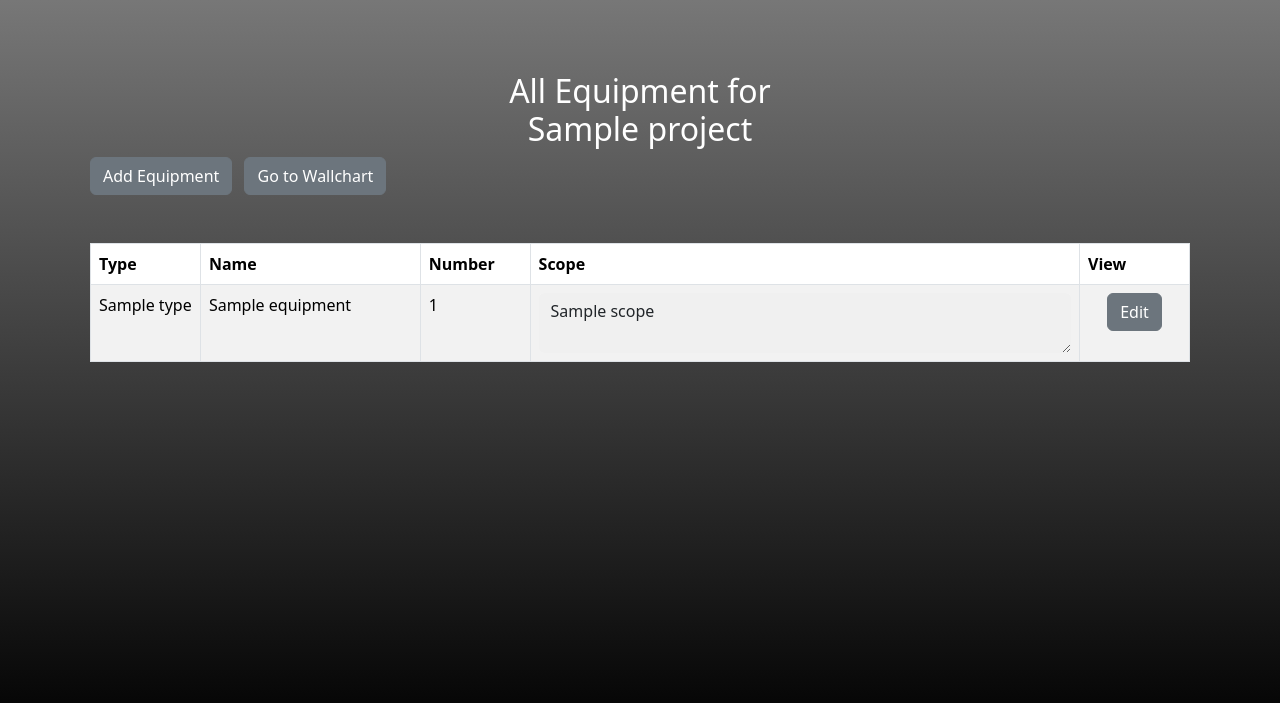
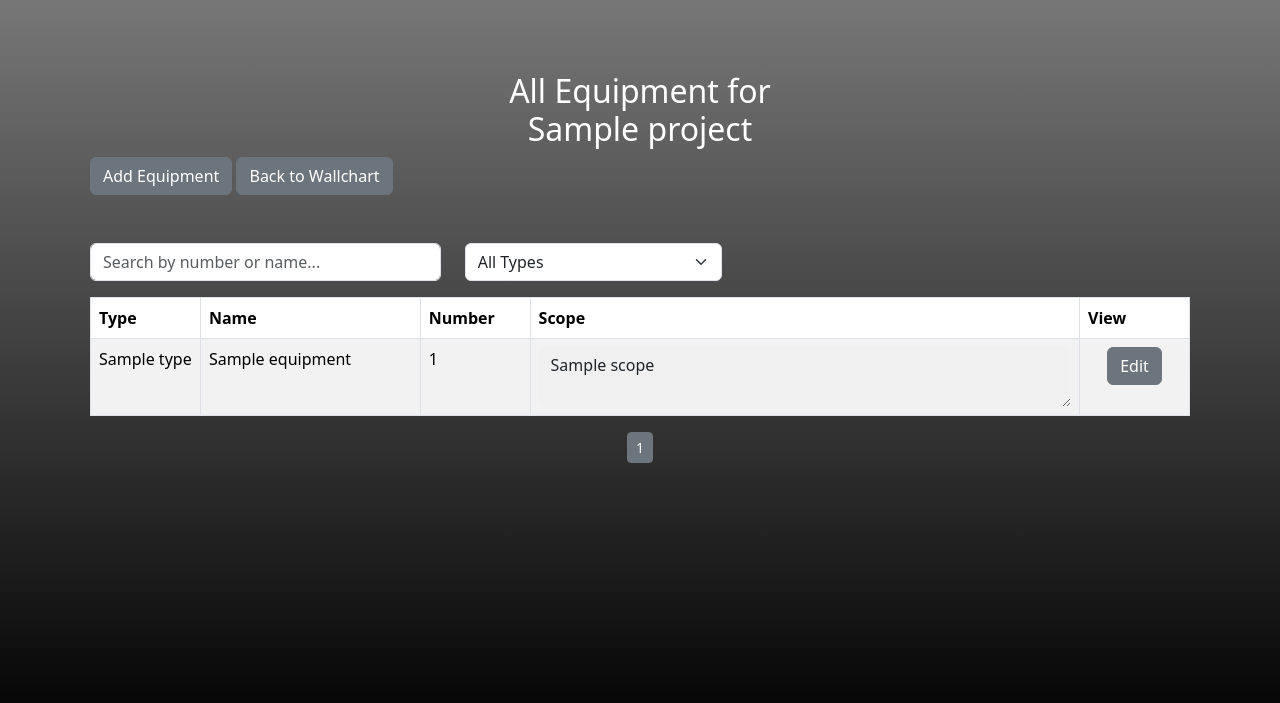
Before and after one commit to chadapopp/Digital-Wallchart, a Flask app: template flask_app/templates/equipment/all_equipment_per_project.html in a window 1280 px wide. Shown: the part 56-759 px from the top of the page. Run offline with Flask 3, Linux system fonts and the light colour scheme; the template is opened without the code that fills it: most values are stand-ins (such as "Sample title", 1, 10 or a date in 2020).

Commit message:
Update all_equipment_per_project.html

```diff
--- a/flask_app/templates/equipment/all_equipment_per_project.html
+++ b/flask_app/templates/equipment/all_equipment_per_project.html
@@ -6,14 +6,33 @@
     <div class="row justify-content-center">
         <div class="col">
             <a href="/add_single_equipment/{{ project.id }}" class="btn btn-secondary mb-5">Add Equipment</a>
-            <a href="{{ url_for('wallchart', project_id=project.id) }}" class="btn btn-secondary mb-5 ms-2">Go to Wallchart</a>
+            <a href="{{ url_for('wallchart', project_id=project.id) }}" class="btn btn-secondary mb-5">Back to Wallchart</a>
+
             <div class="table-responsive">
+                <div class="row mb-3">
+                    <div class="col-md-4">
+                        <input type="text" id="searchInput" class="form-control" placeholder="Search by number or name...">
+                    </div>
+                    <div class="col-md-3">
+                        <select id="typeFilter" class="form-select">
+                            <option value="">All Types</option>
+                            <option value="Pipe">Pipe</option>
+                            <option value="Exchanger">Exchanger</option>
+                            <option value="Tower">Tower</option>
+                            <option value="Drum">Drum</option>
+                            <option value="Fin Fan">Fin Fan</option>
+
+                        </select>
+                    </div>
+                </div>
+
+
                 <table class="table table-striped table-bordered" style="background-color: transparent;" id="equipment_table">
                     <thead>
                         <tr>
-                            <th class="type-column">Type</th>
-                            <th class="name-column">Name</th>
-                            <th class="number-column">Number</th>
+                            <th class="type-column sortable">Type</th>
+                            <th class="name-column sortable">Name</th>
+                            <th class="number-column sortable">Number</th>
                             <th class="scope-column">Scope</th>
                             <th class="view-column">View</th>
                         </tr>
@@ -21,19 +40,120 @@
                     <tbody>
                         {% for equipment in equipment_data %}
                         <tr>
-                            <td class="type-column">{{equipment.type}}</td>
+                            <td class="type-column">{{ equipment.type }}</td>
                             <td class="name-column">{{ equipment.name }}</td>
                             <td class="number-column">{{ equipment.number }}</td>
-                            <td class="scope-column"><textarea class="form-control" style="border:none; background-color: {{ loop.cycle('#f0f0f0', '#ffffff' ) }}" readonly>{{ equipment.scope }}</textarea></td>
+                            <td class="scope-column">
+                                <textarea class="form-control" style="border:none; background-color: {{ loop.cycle('#f0f0f0', '#ffffff') }}" readonly>{{ equipment.scope }}</textarea>
+                            </td>
                             <td class="view-column text-center">
-                                <a href="/edit_equipment/{{project.id}}/{{equipment.id}}" class="btn btn-secondary">Edit</a>
+                                <a href="/edit_equipment/{{ project.id }}/{{ equipment.id }}" class="btn btn-secondary">Edit</a>
                             </td>
                         </tr>
                         {% endfor %}
                     </tbody>
                 </table>
+                <div id="pagination" class="mt-3 text-center btn-secondary"></div>
             </div>
         </div>
     </div>
 </div>
+
+<script>
+document.addEventListener("DOMContentLoaded", function () {
+    const searchInput = document.getElementById("searchInput");
+    const typeFilter = document.getElementById("typeFilter");
+    const table = document.getElementById("equipment_table");
+    const tbody = table.querySelector("tbody");
+    const allRows = Array.from(tbody.querySelectorAll("tr"));
+
+    let currentPage = 1;
+    const rowsPerPage = 10;
+    let sortDirection = {};
+    let currentSortCol = 2; // default sort by Number column
+
+    // Natural sort comparison
+    function naturalSort(a, b) {
+        const collator = new Intl.Collator(undefined, { numeric: true, sensitivity: 'base' });
+        return collator.compare(a, b);
+    }
+
+    function compareCells(a, b, colIndex) {
+        const textA = a.cells[colIndex].textContent.trim();
+        const textB = b.cells[colIndex].textContent.trim();
+        return naturalSort(textA, textB);
+    }
+
+    function sortTable(colIndex) {
+        currentSortCol = colIndex;
+        const direction = sortDirection[colIndex] = !sortDirection[colIndex];
+        visibleRows.sort((a, b) => {
+            const result = compareCells(a, b, colIndex);
+            return direction ? result : -result;
+        });
+        updateTable();
+    }
+
+    const visibleRows = [...allRows];
+
+    function filterTable() {
+        const search = searchInput.value.toLowerCase();
+        const type = typeFilter.value.toLowerCase();
+        currentPage = 1;
+
+        visibleRows.length = 0;
+        allRows.forEach(row => {
+            const number = row.querySelector(".number-column").textContent.toLowerCase();
+            const name = row.querySelector(".name-column").textContent.toLowerCase();
+            const typeText = row.querySelector(".type-column").textContent.toLowerCase();
+
+            const matchesSearch = number.includes(search) || name.includes(search);
+            const matchesType = !type || typeText === type;
+
+            if (matchesSearch && matchesType) {
+                visibleRows.push(row);
+            }
+        });
+
+        sortTable(currentSortCol);
+    }
+
+    function updateTable() {
+        tbody.innerHTML = "";
+        const totalPages = Math.ceil(visibleRows.length / rowsPerPage);
+        const start = (currentPage - 1) * rowsPerPage;
+        const end = start + rowsPerPage;
+        visibleRows.slice(start, end).forEach(row => tbody.appendChild(row));
+        renderPagination(totalPages);
+    }
+
+    function renderPagination(totalPages) {
+        const paginationDiv = document.getElementById("pagination");
+        paginationDiv.innerHTML = "";
+
+        for (let i = 1; i <= totalPages; i++) {
+            const btn = document.createElement("button");
+            btn.className = "btn btn-sm mx-1 " + (i === currentPage ? "btn-secondary" : "btn-light");
+            btn.textContent = i;
+            btn.addEventListener("click", () => {
+                currentPage = i;
+                updateTable();
+            });
+            paginationDiv.appendChild(btn);
+        }
+    }
+
+    document.querySelectorAll(".sortable").forEach((header, index) => {
+        header.style.cursor = "pointer";
+        header.addEventListener("click", () => sortTable(index));
+    });
+
+    searchInput.addEventListener("keyup", filterTable);
+    typeFilter.addEventListener("change", filterTable);
+
+    // Initial setup
+    allRows.forEach(row => row.dataset.visible = "true");
+    filterTable(); // also sorts initially by "Number"
+});
+</script>
 {% endblock %}
```
